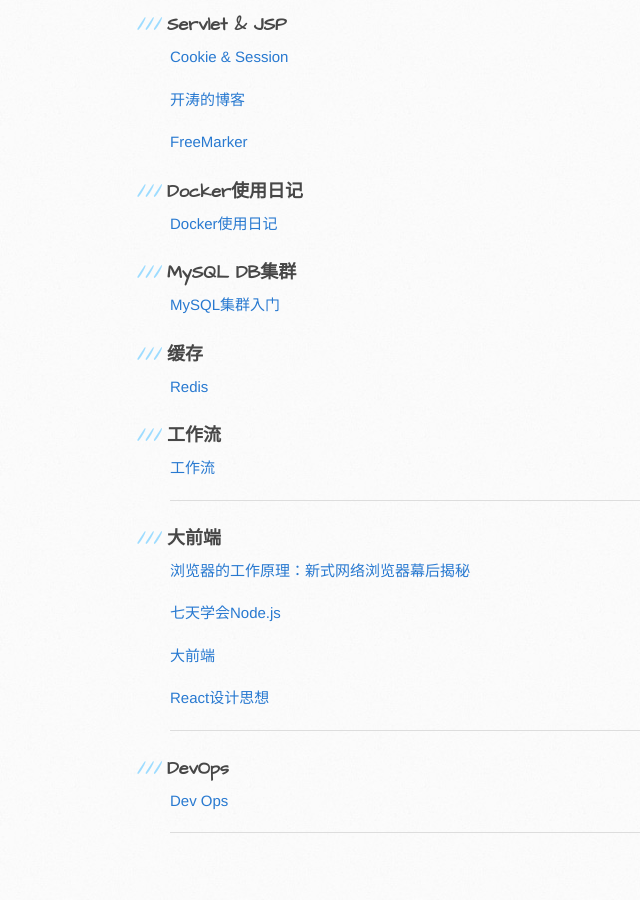
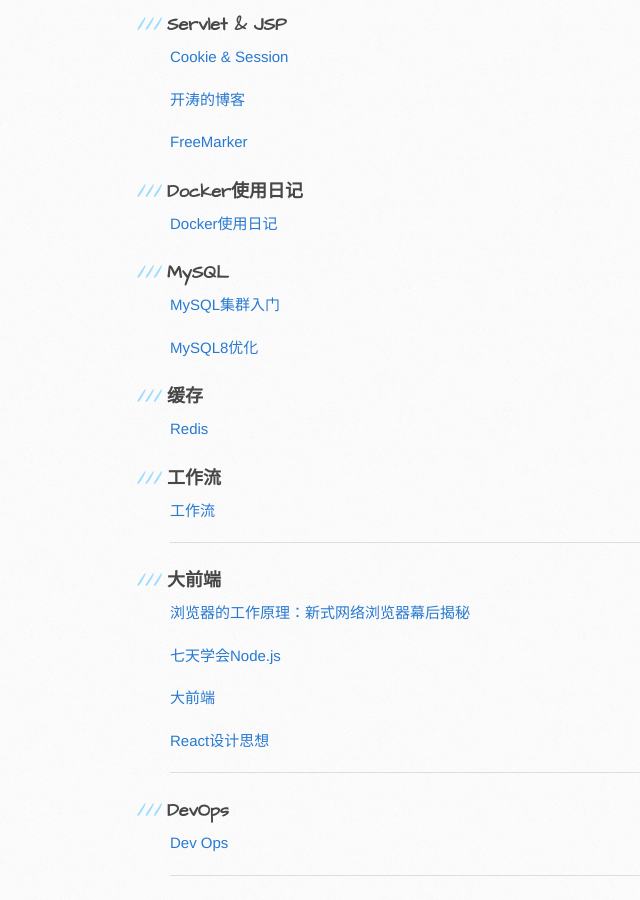
Before and after one commit to MarkShen1992/markshen1992.github.io, a Jekyll site: the page built from index.md, in a window 1280 px wide and 900 px high, scrolled down 914 px. Shown: the whole window, without its empty margins (0-640 px from the left). Built offline with Jekyll 4.4.1, drawn with Linux system fonts in a browser that asks for light colours; comment, search, counter and statistics services are not loaded; before the commit the page ends 1785 px from its top, so only the background shows below that.

Commit message:
MySQL8 优化

```diff
--- a/index.md
+++ b/index.md
@@ -48,9 +48,11 @@
 
 [Docker使用日记](./document/docker/docker.html)
 
-### MySQL DB集群
+### MySQL
 
 [MySQL集群入门](./document/mysql/cluster.html)
+
+[MySQL8优化](./document/mysql/MySQL8_Optimization.html)
 
 ### 缓存
 
```
